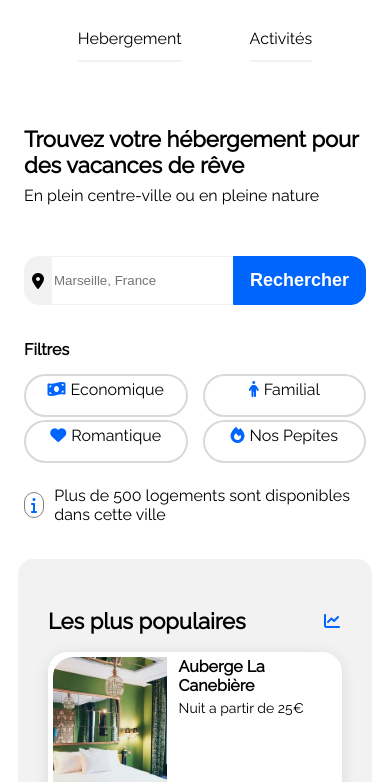
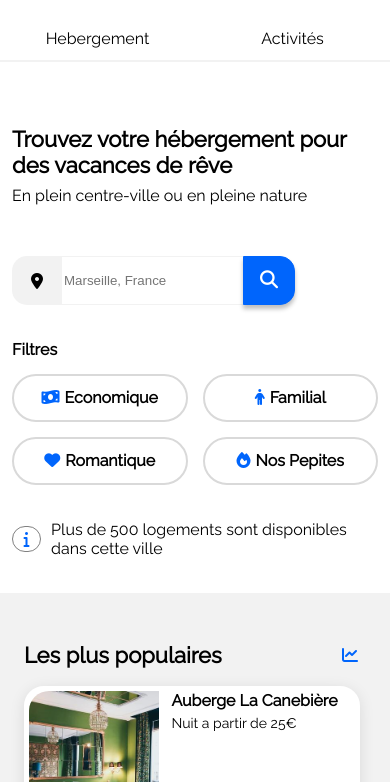
Before and after one commit to Keydashy10/Booki, a plain HTML site: page index.html in a window 390 px wide. Shown: the part 56-838 px from the top of the page. Drawn offline with Linux system fonts and the light colour scheme.

Commit message:
Correction nav

```diff
--- a/css/styles.css
+++ b/css/styles.css
@@ -4,6 +4,7 @@ body {
   max-width: 1440px;
   font-family: "Raleway";
   min-width: 320px;
+  padding:0 12px;
 }
 header {
   display: flex;
@@ -46,6 +47,9 @@ h1 {
   font-size: 16px;
   font-weight: 400;
   margin-top: 8px;
+}
+.searchIcon {
+  display:none;
 }
 form {
   display: flex;
@@ -92,6 +96,7 @@ ul li {
   border-radius: 25px;
   padding: 15px 19px;
   text-align: center;
+  font-weight: 700;
 }
 main img {
   width: 100%;
@@ -481,22 +486,27 @@ footer ul li a {
   display: block;
   align-items: center;
  } */
- nav ul {
-  padding-left: 0;
+ body {
+  padding:0;
  }
-  header {
+ header {
     display: flex;
     flex-direction: column;
     align-items: center;
   }
   nav{
-    justify-content: space-between;
+    width:100%;
   }
-  .filters ul {
-    display: grid;
-    grid-template-columns: repeat(2, 1fr);
-  }
-  nav a {
+ nav ul {
+  padding-left: 0;
+  width: 100%;
+  gap:0;
+ }
+ nav ul li {
+  width:100%;
+  text-align: center;
+ }
+ nav a {
     color: #000;
     text-decoration: none;
     border-top: 2px solid #fff;
@@ -506,19 +516,54 @@ footer ul li a {
     width: 100%;
     display: block;
 }
+ nav a:hover {
+    border-bottom: 2px solid #0065fc;
+    border-top: 2px solid #fff;
+}
+section#vacances {
+  padding: 0 12px;
+}
+button {
+  box-shadow: 0px 4px 4px 0px rgb(0 0 0 / 25%);
+}
+.search {
+  display:none;
+}
+.searchIcon {
+  display:block;
+}
+i.fa-solid.fa-magnifying-glass {
+  color: #fff;
+}
+
+
+  .filters ul {
+    display: grid;
+    grid-template-columns: repeat(2, 1fr);
+  }
+
 .more{
   margin-top: 30px;
 }
 .main-1{
   flex-direction: column-reverse;
+  width: calc(100% - 6px);
 }
 .filters > ul > li {
   display: block;
-padding: 4px 19px;
-height: 100%;
-border: 2px solid var(--grey-tint-2, #D9D9D9);
-text-align: center;
-
+  padding: 12px 0;
+  height: 20px;
+  border: 2px solid var(--grey-tint-2, #D9D9D9);
+  text-align: center;
+}
+.info > i {
+  padding: 0 4px;
+}
+.main-1 aside {
+  border-radius: 0;
+}
+.main-1 .accueil-photos {
+  background: none;
 }
 /* .aside{
   flex-direction: column;
@@ -535,6 +580,7 @@ text-align: center;
  .activite{
   display: flex;
   flex-direction: column;
+  padding: 0 12px;
  }
  .row{
   display: flex;
--- a/index.html
+++ b/index.html
@@ -40,7 +40,7 @@
             name="submitted-name"
             placeholder="Marseille, France"
           />
-          <button>Rechercher</button>
+          <button><span class="search">Rechercher</span><span class="searchIcon"><i class="fa-solid fa-magnifying-glass"></i></span></button>
         </form>
 
         <div class="filters">
```
